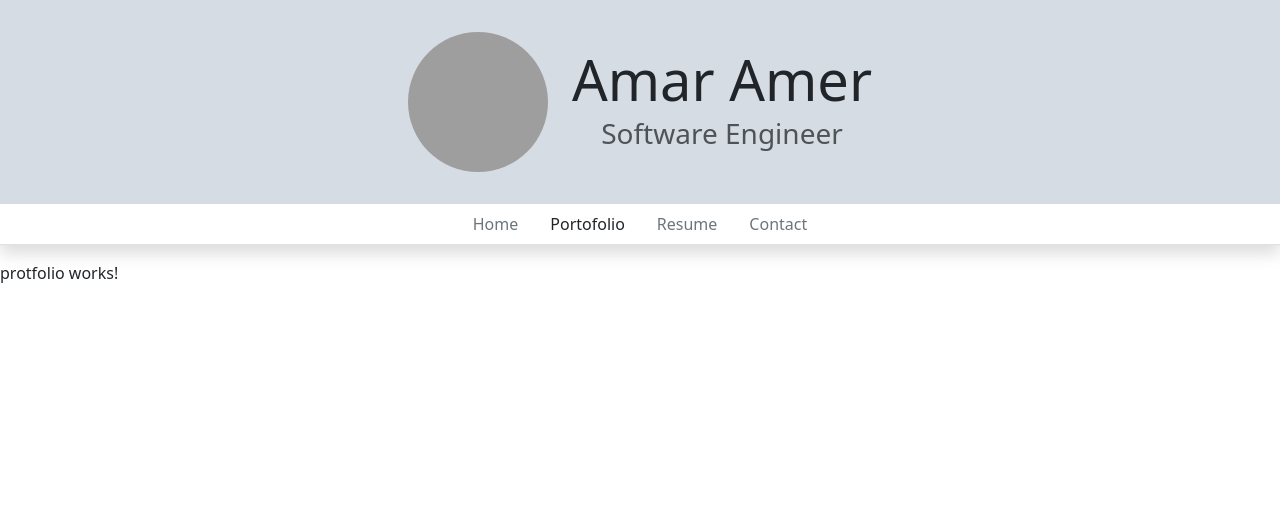
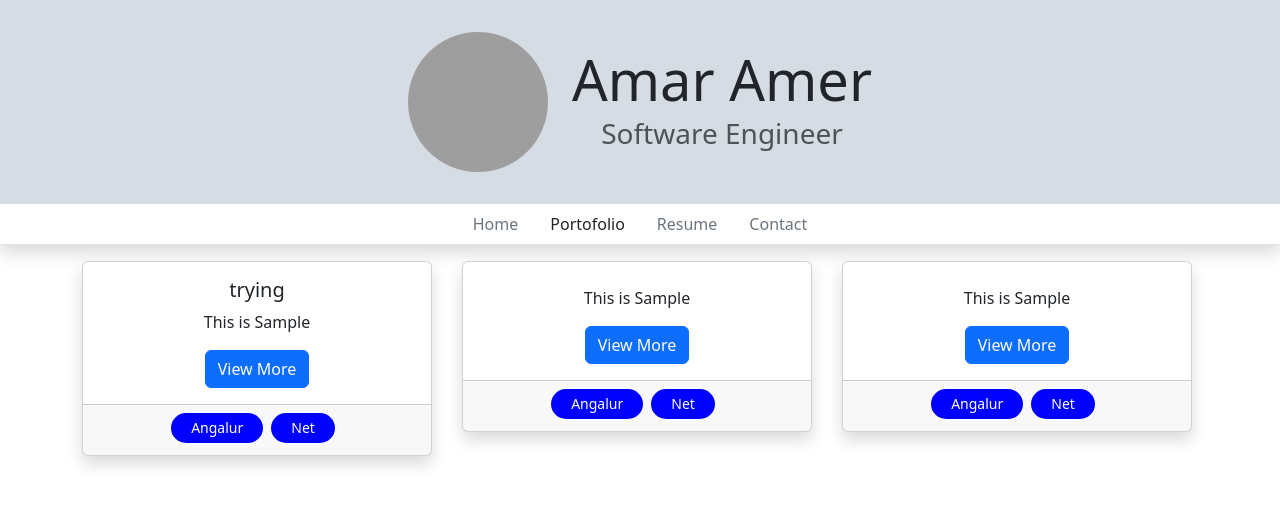
Before and after one commit to september06/AngularProflio, an Angular app: page /protfolio in a window 1280 px wide. Shown: the top 506 px of the page. Built offline with nearby package versions, Linux system fonts and the light colour scheme; grey boxes are pictures that could not be loaded.

Commit message:
project-card

```diff
--- a/src/app/project-card/project-card.css
+++ b/src/app/project-card/project-card.css
@@ -0,0 +1,13 @@
+.tag{
+    padding: 0 20px;
+    height: 30px;
+    width: fit-content;
+    font-size: 14px;
+    line-height: 30px;
+    border-radius: 25px;
+    background-color: blue;
+    color: white;
+
+
+
+}
--- a/src/app/project-card/project-card.html
+++ b/src/app/project-card/project-card.html
@@ -1,5 +1,11 @@
-<div class="container">
-
-
-
+<div class="card shadow text-center" style="max-width: 350px; min-width: 350px;" >
+<div class="card-body">
+<h5 class="card-title">{{projectNmae}}</h5>
+<p class="card-text">This is Sample</p>
+<button class="btn btn-primary">View More</button>
 </div>
+<div class="card-footer">
+<div class="d-flex flex-warp justify-content-center"><div class="tag me-2 mb-1">Angalur</div>
+<div class="tag me-2 mb-1">Net</div></div>
+</div>
+</div>
--- a/src/app/project-card/project-card.ts
+++ b/src/app/project-card/project-card.ts
@@ -1,4 +1,4 @@
-import { Component } from '@angular/core';
+import { Component, Input } from '@angular/core';
 
 @Component({
   selector: 'app-project-card',
@@ -7,5 +7,6 @@
   styleUrl: './project-card.css'
 })
 export class ProjectCard {
+  @Input() projectNmae:string = " ";
 
 }
--- a/src/app/protfolio/protfolio.html
+++ b/src/app/protfolio/protfolio.html
@@ -1 +1,13 @@
-<p>protfolio works!</p>
+<div class="container">
+    <div class="row justify-content-center">
+        <div class="col-lg-4 col-md-6 mb-4" style="max-width: 380px; min-width: 380px">
+            <app-project-card [projectNmae]="'trying'"></app-project-card>
+        </div>
+        <div class="col-lg-4 col-md-6 mb-4" style="max-width: 380px; min-width: 380px">
+            <app-project-card></app-project-card>
+        </div>
+        <div class="col-lg-4 col-md-6 mb-4" style="max-width: 380px; min-width: 380px">
+            <app-project-card></app-project-card>
+        </div>
+    </div>
+</div>
```
